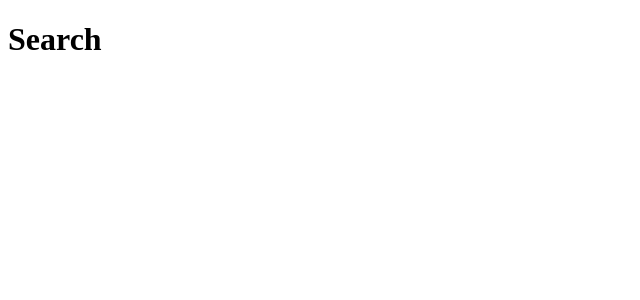
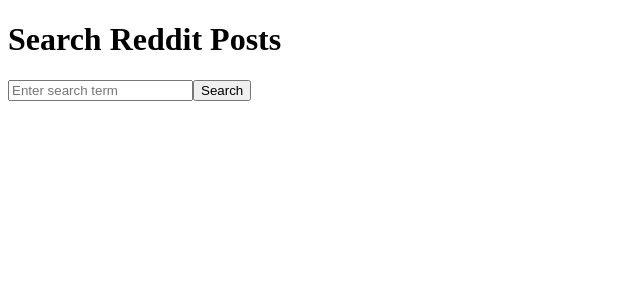
Before and after one commit to OSCAR-ORO/reddit-app, a React app: page /search in a window 1280 px wide. Shown: the top 300 px of the page, without its empty margins (0-640 px from the left). Built offline with nearby package versions, Linux system fonts and the light colour scheme; the HTML template or start-up script is replaced by a standard one.

Commit message:
Add Search capability

```diff
--- a/src/App.jsx
+++ b/src/App.jsx
@@ -2,6 +2,7 @@
 import { useEffect } from "react";
 import { useDispatch, useSelector } from "react-redux";
 import { fetchPosts } from "./features/posts/postSlice";
+import Search from "./components/Search";
 
 function Home() {
   const dispatch = useDispatch();
@@ -37,7 +38,7 @@
     <BrowserRouter>
       <Routes>
         <Route path="/" element={<Home />} />
-        <Route path="/search" element={<h1>Search</h1>} />
+        <Route path="/search" element={<Search />} />
       </Routes>
     </BrowserRouter>
   );
--- /dev/null
+++ b/src/components/Search.jsx
@@ -0,0 +1,43 @@
+import {useState} from 'react';
+import { useDispatch, useSelector } from "react-redux";
+import { searchPosts } from "../features/posts/postSlice";
+
+function Search() {
+  const [searchTerm, setSearchTerm] = useState("");
+  const dispatch = useDispatch();
+  const { posts, status } = useSelector((state) => state.posts);
+
+  const handleSearch = (e) => {
+    e.preventDefault();
+    if(!searchTerm.trim()) return;
+    dispatch(searchPosts(searchTerm));
+  };
+
+  return (
+    <div>
+        <h1>Search Reddit Posts</h1>
+        <form onSubmit={handleSearch}>
+            <input
+                type="text"
+                value={searchTerm}
+                onChange = {(e) => setSearchTerm(e.target.value)}
+                placeholder="Enter search term"
+            />
+            <button type="submit" disabled={status === "loading"}>
+                Search
+            </button>
+        </form>
+        {status === "loading" && <p>Searching...</p>}
+        {status === "failed" && <p>Error searching posts.</p>}
+        {status === "succeeded" && (
+            <ul>
+                {posts.map(post => (
+                    <li key={post.id}><h2>{post.title}</h2><p>{post.selftext}</p></li>
+                ))}
+            </ul>
+        )}
+    </div>
+  );
+}
+
+export default Search;
--- a/src/features/posts/postSlice.js
+++ b/src/features/posts/postSlice.js
@@ -2,6 +2,12 @@
 
 export const fetchPosts = createAsyncThunk('posts/fetchPosts', async () => {
     const response = await fetch('https://corsproxy.io/?https://www.reddit.com/r/popular.json');
+    const data = await response.json();
+    return data.data.children.map(post => post.data);
+});
+
+export const searchPosts = createAsyncThunk('posts/searchPosts', async (searchTerm) => {
+    const response = await fetch(`https://corsproxy.io/?https://www.reddit.com/search.json?q=${encodeURIComponent(searchTerm)}`);
     const data = await response.json();
     return data.data.children.map(post => post.data);
 });
@@ -26,6 +32,17 @@
             .addCase(fetchPosts.rejected, (state) => {
                 state.status = 'failed';
             });
+        builder
+            .addCase(searchPosts.pending, (state) => {
+                state.status = 'loading';
+            })
+            .addCase(searchPosts.fulfilled, (state, action) => {
+                state.status = 'succeeded';
+                state.posts = action.payload;
+            })
+            .addCase(searchPosts.rejected, (state) => {
+                state.status = 'failed';
+            });
     }
 });
 
```
